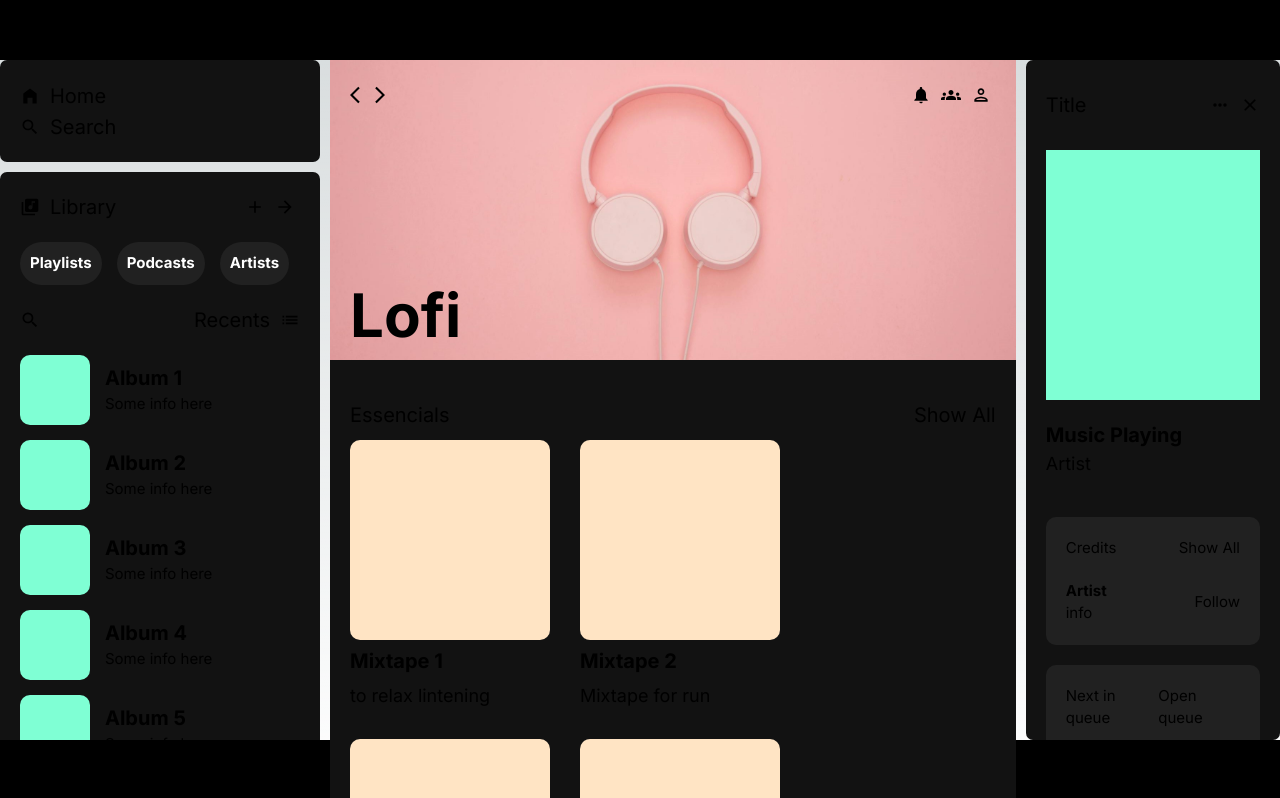
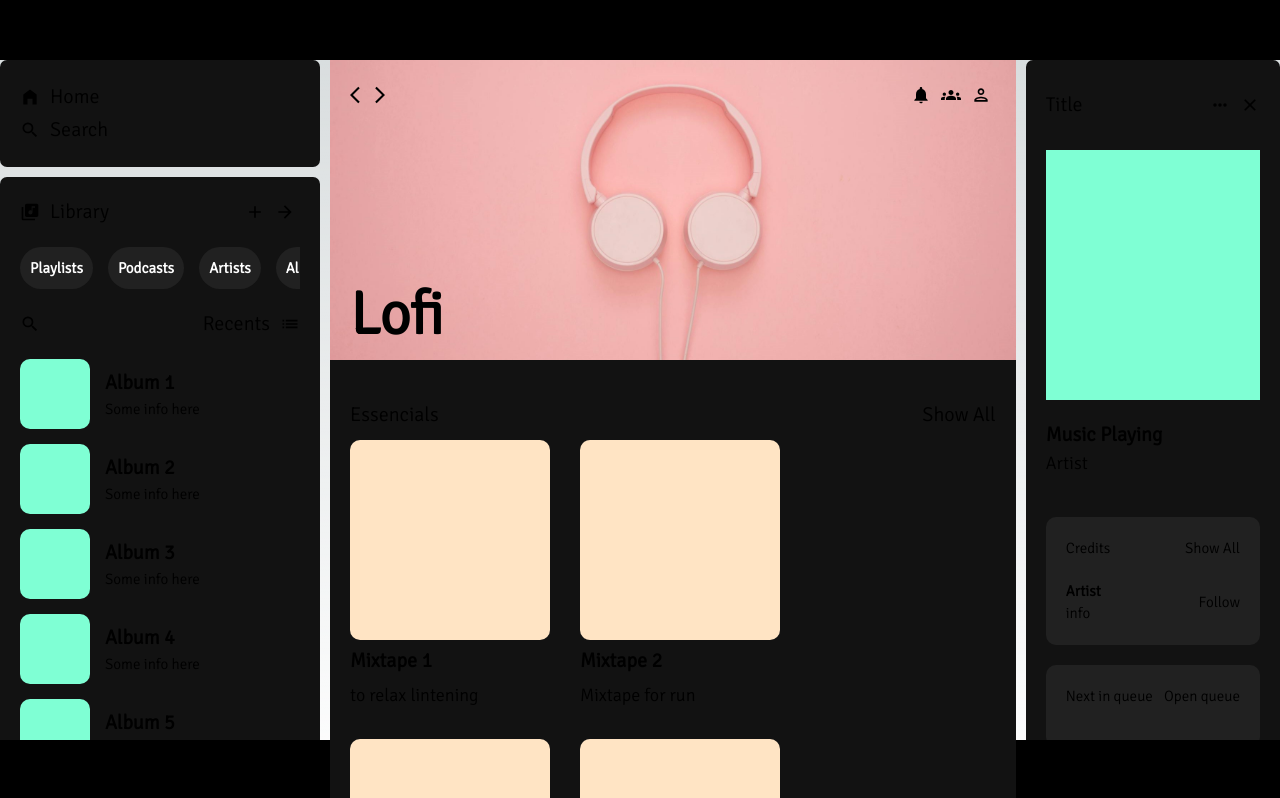
Before and after one commit to GuilhermeEger/spotify, a Next.js app: page / in a window 1280 px wide. Shown: the top 798 px of the page. Built offline with nearby package versions, Linux system fonts and the light colour scheme.

Commit message:
Adding font family

```diff
--- a/package.json
+++ b/package.json
@@ -9,6 +9,7 @@
     "lint": "next lint"
   },
   "dependencies": {
+    "@next/font": "^14.2.4",
     "next": "14.2.3",
     "next-images": "^1.8.5",
     "react": "^18",
--- a/src/app/page.tsx
+++ b/src/app/page.tsx
@@ -1,9 +1,13 @@
 import MainPage from "@/components/pages/MainPage/MainPage";
+import { Signika } from 'next/font/google'
+
+const signika = Signika({ subsets: ['latin'], weight: '300' });
 
 export default function Home() {
+
   return (
-    <>
+    <main className={signika.className}>
       <MainPage />
-    </>
+    </main>
   );
 }
```
Also changed, not shown: 1 other file (tests, documents, lock files or other folders).
